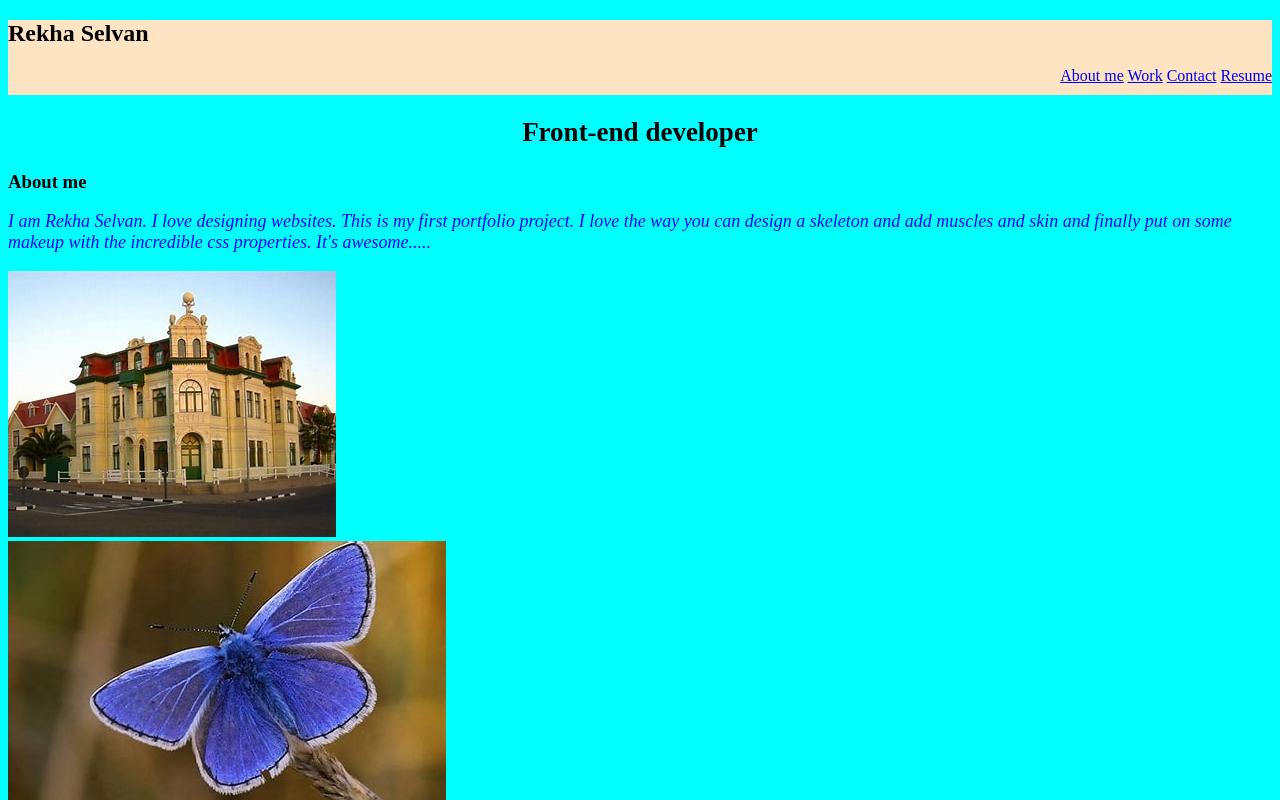
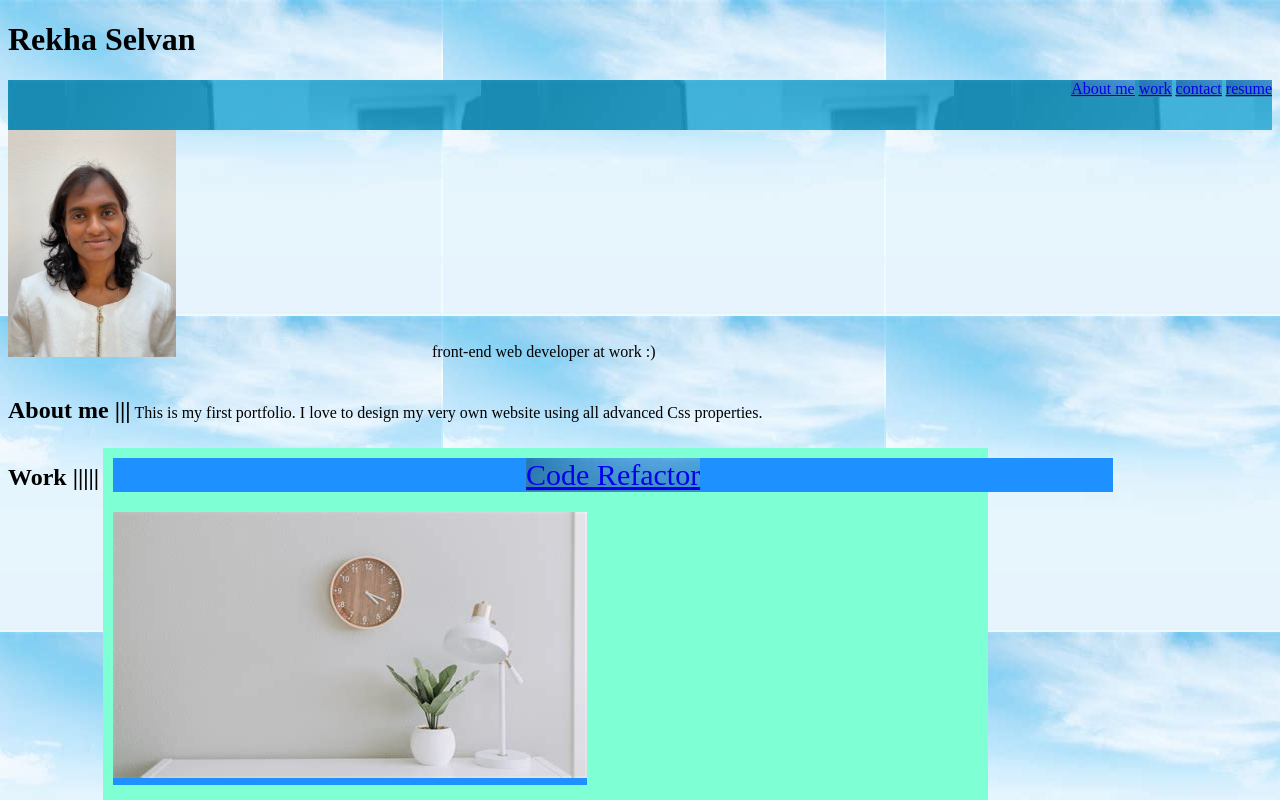
Before and after one commit to rekhaselvan01/my-first-portfolio, a plain HTML site: page index.html in a window 1280 px wide. Shown: the top 800 px of the page. Drawn offline with Linux system fonts and the light colour scheme.

Commit message:
made second version

```diff
--- a/index.html
+++ b/index.html
@@ -1,89 +1,89 @@
 <!DOCTYPE html>
-<html>
+<html lang="en-US">
+<meta charset="UTF-8">
+<meta name="viewport" content="width=device-width, initial-scale=1">
+
 <head>
-    <title>My Portfolio</title>
-    <meta charset="UTF-8" />
-    <meta name="viewport" content="width=device-width, initial-scale=1" />
-    <!----External CSS  referencing-->
-    <link rel="stylesheet" type="text/css" href="style.css" />
+  <title>My portfolio</title>
+  <link rel="stylesheet" type="text/css" href="style.css">
 </head>
+
 <body>
 
+  <h1>Rekha Selvan</h1>
 
-    <!----designing the nav bar to contain name on left and links on the right side-->
+
   <nav>
+
+    <ul>
+      <li><a class="link" href="#C4">About me</a></li>
+      <li> <a class="link" href="#C5">work</a></li>
+      <li><a class="link" href="#C6">contact</a></li>
+      <li><a class="link" href="./resume/Rekha Selvan.docx">resume</a></li>
+    </ul>
+  </nav>
+  <main>
+
+
     <div>
-          <!----- the header displays the name of the person-->
-    <h1 class="header">Rekha Selvan</h1>
+      <section class="my-photo">
+        <img src="./images2/rekha-profile-tiny.jpeg">
+      </section>
+
+
+      <section class="my-desc">
+        <p> front-end web developer at work :)</p>
+
+      </section>
     </div>
+
     <div>
-    <!---the links wil be displayed on the right side of nav bar-->
-    <!---using bookmark-->
-    <!---when you click link about-me, it takes you to the paragraph about me-->
-<a class="link" href= "#B1" alt= "about me">About me</a>
-<!--using bookmark again, when you click work, it takes you to the first image where my first deployed app would be-->
-<a class="link" href= "#B2" alt= "Work">Work</a>
-<!--using bookmark, when you click on contact, it takes you to the contact in the footer section-->
-<a class="link" href= "#B3" alt= "contact">Contact</a>
-<!---when you click the resume, it downloads the resume from the resume folder into the index.html webpage-->
-<a class="link" href= "./resume/Rekha Selvan.docx" alt= "resume" target="_self">Resume</a>
+      <section id="C4" class="about-me">
+        <h2>About me ||| </h2>
+      </section>
+      <section class="about-me-desc">
+        <p>This is my first portfolio. I love to design my very own website using all
+          advanced Css properties.
+        </p>
+
+      </section>
     </div>
-  </nav>
-  <!--this div contains the header front-end developer-->
-  <div class="subtitle">
-      <h2>Front-end developer</h2>
+
+    <div id="C5" class="work">
+
+      <h2>Work |||||</h2>
     </div>
-  <!---new div begins-->
-<div id="B1" class="about-me">
-  <!---this div contains the header h3-->
-<h3>About me</h3>
-<!---paragraph explaining about me-->
-<p id="about-me">
-        I am Rekha Selvan. I love designing websites. This is my first portfolio project.
-        I love the way you can design a skeleton and add muscles and skin and finally put on
-        some makeup with the incredible css properties. It's awesome.....
-    </p>
-</div>
-<!---dividing the webpage into four sections to represent the work section-->
-<!----this section should contain first deployed app but currently has image1-->
-  <section>
-      <div>
-          <!--image1 represents first work-->
-          <a href="https://github.com/rekhaselvan01/refactor-bootcamp" target="_blank">
-          <img id="B2" src="./images/image1.jpeg" alt= "placeholder.com">
+
+    <div class="flex-container">
+      <div class="class1">
+        <a href="https://github.com/rekhaselvan01/refactor-bootcamp">
+       Code Refactor
         </a>
       </div>
+
+        <div class="class2"><img src="images2/background-img9.jpeg"></div>
+        <div class="class2"><img src="images2/background-img3.jpeg"></div>
+        <div class="class2"><img src="images2/background-img7.jpeg"></div>
+        <div class="class2"><img src="images2/background-img6.jpeg"></div>
+
     </div>
+
+
+    <div class="class3">
+      <section id="C6" class="contact">
+        <h2>Contact ||| </h2>
       </section>
+      <section class="footer">
+        <footer>
+          <p> Phone: 8989898989 Email:rekhaselvan01@gmail.com Github:rekhaselvan01/github.com Twitter: rekhaselvan
+            Spotify:rekha </p>
+        </footer>
+      </section>
+    </div>
+  </main>
+</body>
 
-<!--new section -->
-  <section>
-    <div>
-        <!---this section has image2 which represents work2-->
-        <img id="C2" src="./images/image2.jpeg" alt= "placeholder.com">
-    </div>
-  </section>
 
-<!---new section-->
-  <section>
-    <div>
-<!--this section has image3 which represents work3-->
-        <img id="C3" src="./images/image3.jpeg" alt= "placeholder.com">
-    </div>
-  </section>
 
-<!---New section-->
-  <section>
-    <div>
-<!----this section contains image4 which represents work4-->
-        <img id="C4" src="./images/image4.jpeg" alt= "placeholder.com">
-    </div>
-  </section>
-  <!---footer section contains contact me-->
-<footer id="B3">
-    <!---this section has pohone no,email,github acnt, twitter and spotify of the person-->
-    <p>Contact me: 8888888888  rekhaselvan01@gmail.com  rekhaselvan01/github.com  rekhastwitter
-        spotify</p>
-</footer>
-</body>
+
 </html>
--- a/style.css
+++ b/style.css
@@ -1,52 +1,91 @@
-
-/* setting the background-color for body */
-body{
-    background-color: aqua;
+* {
+    box-sizing: border-box;
 }
 
-/*aligning the header to appear on the left of the nav bar */
-.header{
-    text-align: left;
+body{
+
+    background-image: url("./images2/background-img5.jpeg");
 }
-/* setting background color for nav bar and aligning the text to appear on right */
+/*h1{
+    background-image: url("./images2/background-img1.jpeg");
+height:40px;
+
+}
+*/
+
+nav li{
+    display: inline;
+
+    text-align: right;
+    text-decoration: underline;
+}
+
 nav{
-
-height: 75px;
-
-    background-color:bisque;
+    background-image: url("./images2/background-img2.jpeg");
+    height:50px;
     text-align: right;
 
 }
-/* setting the css properties for the div class subtitle */
-.subtitle{
-display: inline;
-    width: 50px;
-    height: 50px;
+h1{
+    text-align: left;
+}
+
+.my-photo img{
+    max-width: 40%;
+    height: auto;
+    }
+
+    .my-photo, .my-desc{
+        display: inline-flex;
+    }
+
+    a{
+        text-align: center;
+        background-image: url("images2/background-img1.jpeg");
+    }
+    .about-me, .about-me-desc{
+        display: inline-flex;
+    }
+
+    .work, .flex-container{
+        display: inline-flex;
+    }
+.flex-container{
+    display:inline-flex;
+    flex-wrap: wrap;
+    background-color: aquamarine;
+    align-items:baseline;
+    flex-direction: row;
+    width:70%;
     text-align: center;
-    font-size: 18px;
-    font-weight: 100;
+}
+
+.flex-container div{
+
+    background-color: DodgerBlue;
+    color: white;
+
+    margin: 10px;
+    text-align: center;
+
+    font-size: 30px;
+    align-items: stretch;
+}
+
+.class1{
+flex: 8 0 1000px;
+}
+.class2{
+flex: 0 0 200px;
 
 }
 
-/*Setting the font-size,style and border for the class about-me */
-
-#about-me{
-    font-size: 18px;
-    font-style: italic;
-    color: blue;
-    border: 10px 20px;
+.footer{
+    display:inline;
 
 }
-
-/* setting the CSS properties for the section footer */
-footer{
- display: inline;
-    width:200px;
-    height:200px;
-    text-align: center;
-
-    color:green;
-    background-color: cadetblue;
+.contact, .footer{
 
 
+    display:inline-flex;
 }
```
Also changed, not shown: images2/IMG_8971_small.jpeg (added), images2/background-img1.jpeg (added), images2/background-img2.jpeg (added), images2/background-img3.jpeg (added), images2/background-img4.jpeg (added), images2/background-img5.jpeg (added), images2/background-img6.jpeg (added), images2/background-img7.jpeg (added), images2/background-img8.jpeg (added), images2/background-img9.jpeg (added), images2/rekha-profile-tiny.jpeg (added), images2/rekha-profile.jpeg (added), 3 other files. Lines whose indentation alone changed are shown as unchanged.
